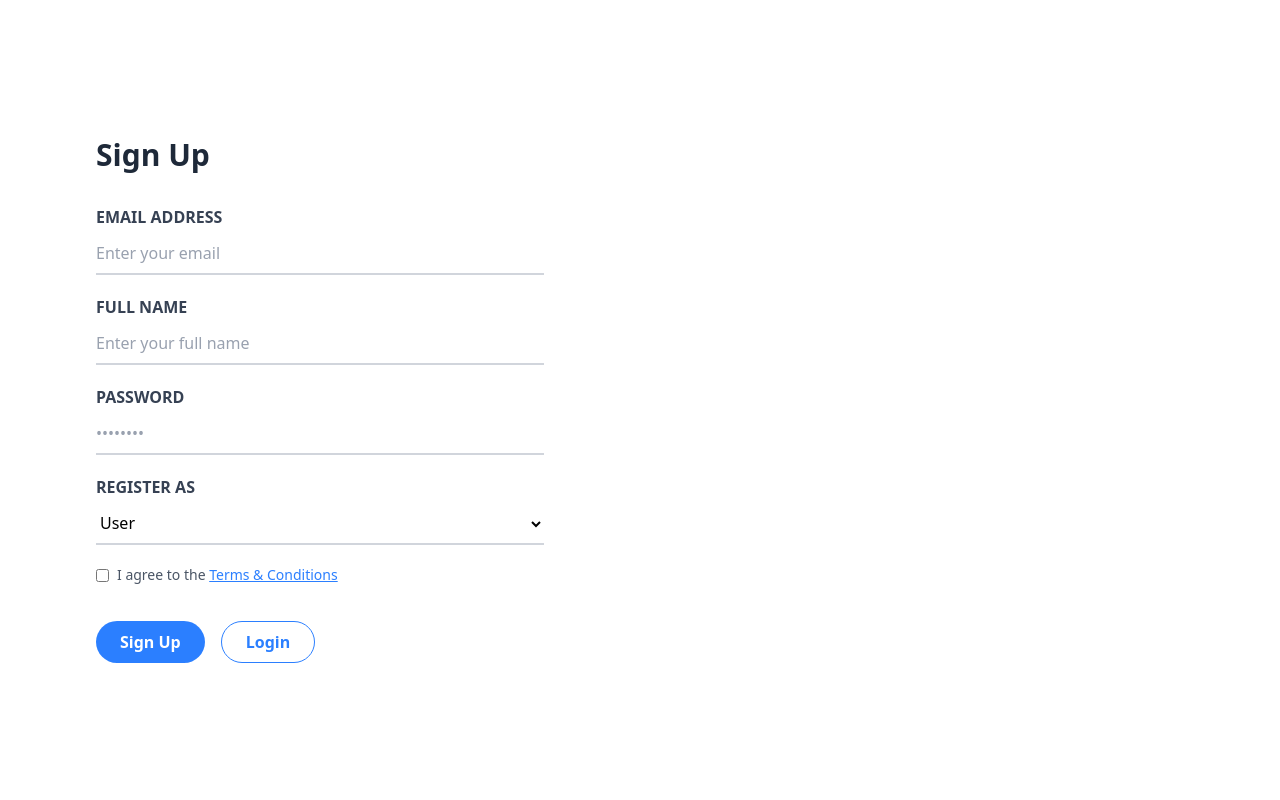
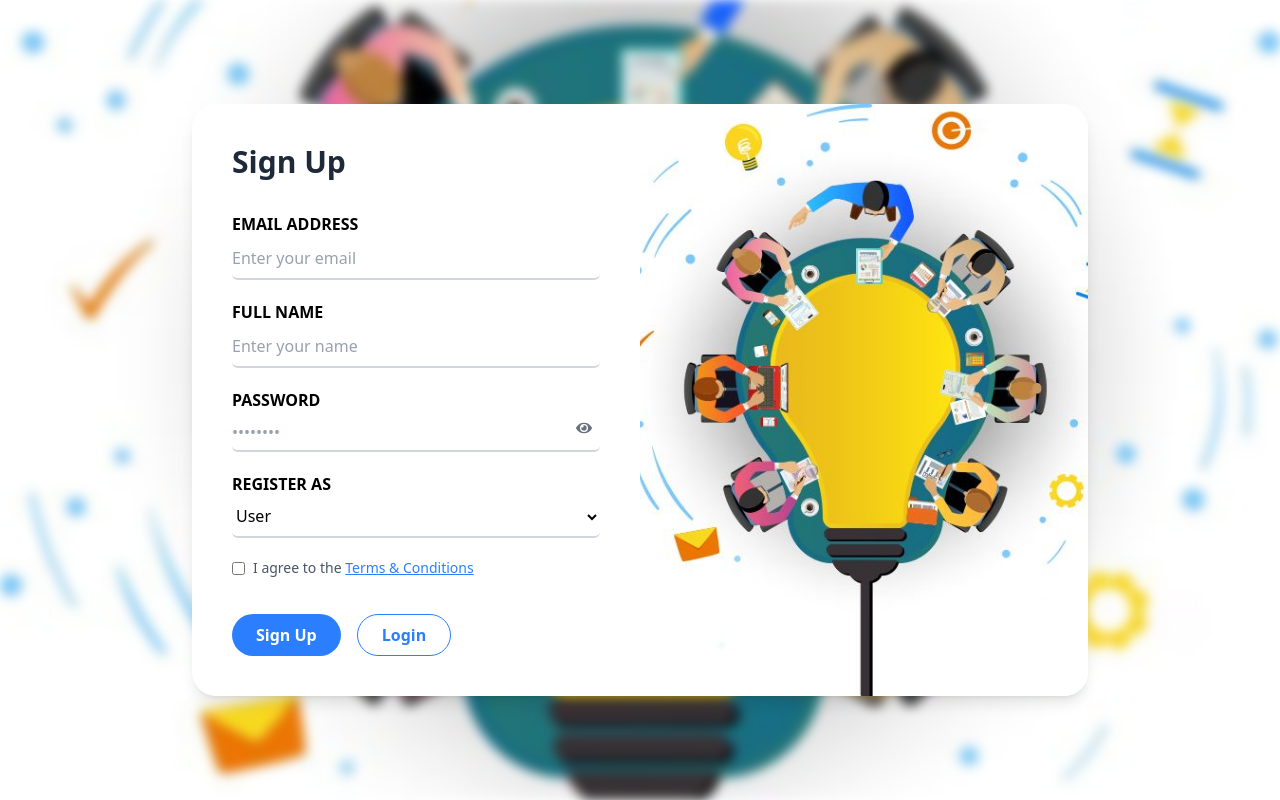
Before and after one commit to om-sonwane15/Event-booking-system---Team-Project, a React (Vite) app in the folder frontend/: page /register in a window 1280 px wide. Built offline with nearby package versions, Linux system fonts and the light colour scheme.

Commit message:
registration completed

```diff
--- a/frontend/src/Pages/Register.jsx
+++ b/frontend/src/Pages/Register.jsx
@@ -1,5 +1,6 @@
 import React, { useState } from "react";
 import backgroundImg from "../assets/register.jpeg";
+import { FaEye, FaEyeSlash } from "react-icons/fa";
 
 const Register = () => {
   const [formData, setFormData] = useState({
@@ -11,6 +12,7 @@ const Register = () => {
   });
 
   const [errors, setErrors] = useState({});
+  const [showPassword, setShowPassword] = useState(false);
 
   const handleChange = (e) => {
     const { name, value, type, checked } = e.target;
@@ -20,11 +22,24 @@ const Register = () => {
     });
   };
 
+  const validatePassword = (password) => {
+    const regex = /^(?=.*[a-z])(?=.*[A-Z])(?=.*\d)(?=.*[\W_]).{8,}$/;
+    return regex.test(password);
+  };
+  const togglePassword = () => {
+    setShowPassword((prev) => !prev);
+  };
+
   const validate = () => {
     const errs = {};
     if (!formData.email) errs.email = "Email is required";
     if (!formData.fullName) errs.fullName = "Full name is required";
-    if (!formData.password) errs.password = "Password is required";
+    if (!formData.password) {
+      errs.password = "Password is required";
+    } else if (!validatePassword(formData.password)) {
+      errs.password =
+        "Password must be at least 8 characters, include uppercase, lowercase, number, and special character.";
+    }
     if (!formData.terms) errs.terms = "You must accept terms";
     setErrors(errs);
     return Object.keys(errs).length === 0;
@@ -38,15 +53,25 @@ const Register = () => {
   };
 
   return (
-    <div className="flex min-h-screen bg-white">
+    <>
+      <div
+        className="fixed top-0 left-0 w-full h-full"
+        style={{
+          backgroundImage: `url(${backgroundImg})`,
+          backgroundSize: "cover",
+          backgroundPosition: "center",
+          filter: "blur(6px)",
+          zIndex: -1,
+        }}
+      ></div>
 
-      <div className="flex flex-col justify-center flex-1 px-8 sm:px-16 lg:px-24">
-        <div className="max-w-md mx-auto w-full">
+      <div className="min-h-screen flex items-center justify-center px-4">
+        <div className="relative flex bg-white rounded-3xl shadow-lg overflow-hidden max-w-4xl w-full mx-auto z-10">
+          <div className="w-full md:w-1/2 p-10">
             <h2 className="text-3xl font-bold text-gray-800 mb-8">Sign Up</h2>
             <form onSubmit={handleSubmit} className="space-y-5">
-
               <div>
-              <label className="block text-gray-700 font-semibold mb-1">
+                <label className="block text-black font-semibold mb-0.5">
                   EMAIL ADDRESS
                 </label>
                 <input
@@ -55,14 +80,15 @@ const Register = () => {
                   value={formData.email}
                   onChange={handleChange}
                   placeholder="Enter your email"
-                className="w-full border-b-2 border-gray-300 focus:outline-none focus:border-blue-400 py-2 placeholder-gray-400"
+                  className="w-full border-b-2 border-gray-300 focus:outline-none focus:border-blue-400 py-2 placeholder-gray-400 rounded-md"
                 />
-              {errors.email && <p className="text-red-500 text-sm">{errors.email}</p>}
+                {errors.email && (
+                  <p className="text-red-500 text-sm">{errors.email}</p>
+                )}
               </div>
 
-
               <div>
-              <label className="block text-gray-700 font-semibold mb-1">
+                <label className="block text-black font-semibold mb-0.5">
                   FULL NAME
                 </label>
                 <input
@@ -70,44 +96,51 @@ const Register = () => {
                   name="fullName"
                   value={formData.fullName}
                   onChange={handleChange}
-                placeholder="Enter your full name"
-                className="w-full border-b-2 border-gray-300 focus:outline-none focus:border-blue-400 py-2 placeholder-gray-400"
+                  placeholder="Enter your name"
+                  className="w-full border-b-2 border-gray-300 focus:outline-none focus:border-blue-400 py-2 placeholder-gray-400 rounded-md"
                 />
-              {errors.fullName && <p className="text-red-500 text-sm">{errors.fullName}</p>}
+                {errors.fullName && (
+                  <p className="text-red-500 text-sm">{errors.fullName}</p>
+                )}
               </div>
 
-
-            <div>
-              <label className="block text-gray-700 font-semibold mb-1">
+              <div className="relative">
+                <label className="block text-black font-semibold mb-0.5">
                   PASSWORD
                 </label>
                 <input
-                type="password"
+                  type={showPassword ? "text" : "password"}
                   name="password"
                   value={formData.password}
                   onChange={handleChange}
                   placeholder="••••••••"
-                className="w-full border-b-2 border-gray-300 focus:outline-none focus:border-blue-400 py-2 placeholder-gray-400"
+                  className="w-full border-b-2 border-gray-300 focus:outline-none focus:border-blue-400 py-1.5 pr-10 placeholder-gray-400 rounded-md"
                 />
-              {errors.password && <p className="text-red-500 text-sm">{errors.password}</p>}
+                <span
+                  onClick={togglePassword}
+                  className="absolute right-2 top-8 text-gray-500 cursor-pointer"
+                >
+                  {showPassword ? <FaEyeSlash /> : <FaEye />}
+                </span>
+                {errors.password && (
+                  <p className="text-red-500 text-sm">{errors.password}</p>
+                )}
               </div>
 
-
               <div>
-              <label className="block text-gray-700 font-semibold mb-1">
+                <label className="block text-black font-semibold mb-1/2">
                   REGISTER AS
                 </label>
                 <select
                   name="role"
                   value={formData.role}
                   onChange={handleChange}
-                className="w-full border-b-2 border-gray-300 py-2 focus:outline-none focus:border-blue-400"
+                  className="w-full border-b-2 border-gray-300 py-2 focus:outline-none focus:border-blue-400 rounded-md"
                 >
                   <option value="user">User</option>
                   <option value="admin">Admin</option>
                 </select>
               </div>
-
 
               <div className="flex items-center">
                 <input
@@ -124,8 +157,9 @@ const Register = () => {
                   </a>
                 </label>
               </div>
-            {errors.terms && <p className="text-red-500 text-sm">{errors.terms}</p>}
-
+              {errors.terms && (
+                <p className="text-red-500 text-sm">{errors.terms}</p>
+              )}
 
               <div className="flex space-x-4 pt-4">
                 <button
@@ -143,14 +177,14 @@ const Register = () => {
               </div>
             </form>
           </div>
-      </div>
-
 
           <div
-        className="hidden md:block md:w-1/2 bg-cover bg-center rounded-l-3xl"
+            className="hidden md:block md:w-1/2 bg-cover bg-center"
             style={{ backgroundImage: `url(${backgroundImg})` }}
-      ></div>
+          />
         </div>
+      </div>
+    </>
   );
 };
 
```
Also changed, not shown: frontend/src/assets/register.jpeg, 1 other file (tests, documents, lock files or other folders). Lines whose indentation alone changed are shown as unchanged.
